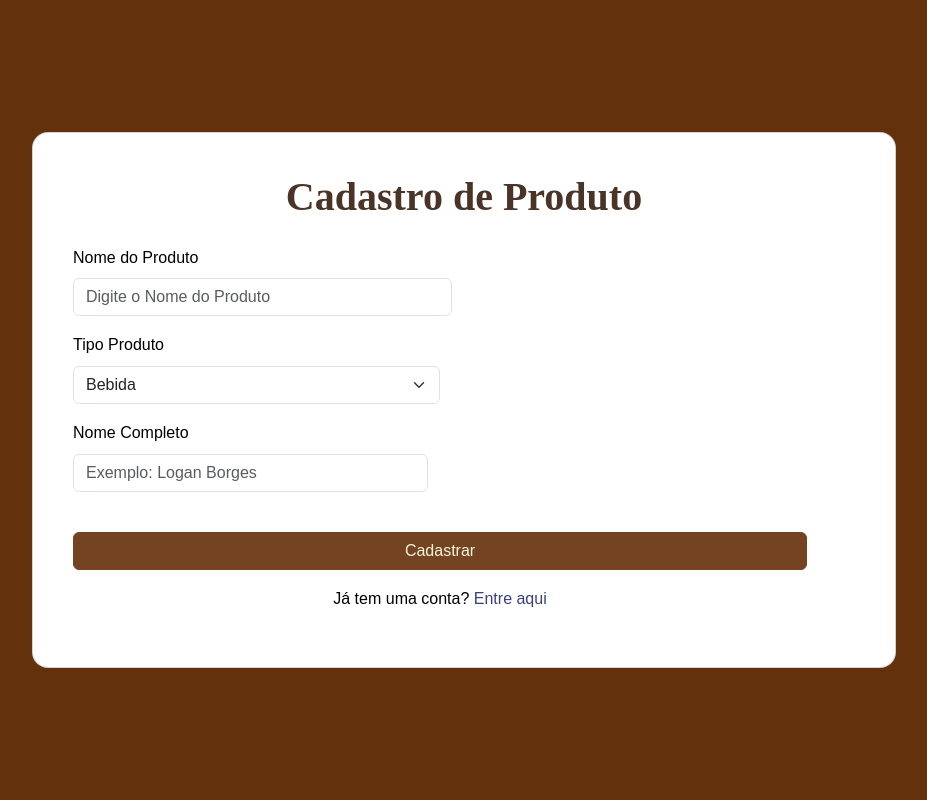
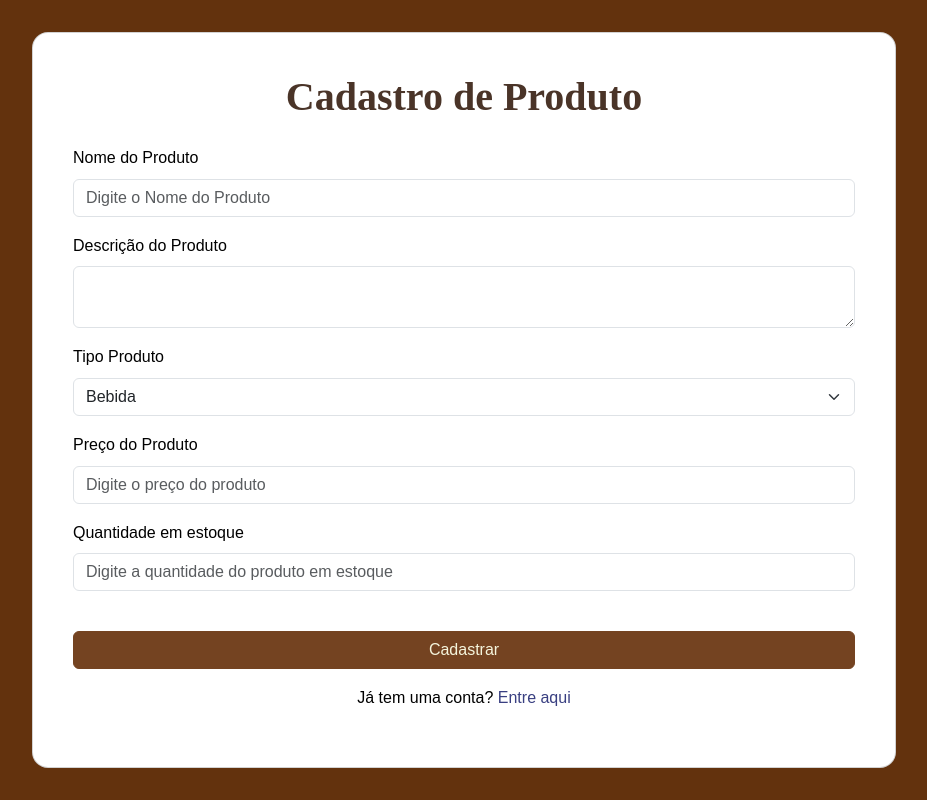
Before and after one commit to ODevAbreu/ExperienciaCriativa, a FastAPI app: template templates/pages/prodIncluir.html in a window 1280 px wide. Shown: the whole page, without its empty margins (176-1103 px from the left). Run offline with FastAPI, Linux system fonts and the light colour scheme; the template is opened without the code that fills it, so the values that code supplies are empty; some libraries are stand-ins or nearby versions.

Commit message:
pagina de incluir produto

```diff
--- a/templates/pages/prodIncluir.html
+++ b/templates/pages/prodIncluir.html
@@ -29,25 +29,38 @@
 
             <form>
               <div class="row">
-                <div class="col-12 col-md-6 mb-3">
+                <div class="mb-3">
                   <label class="form-label" for="nome_prod">Nome do Produto</label>
                   <input type="text" id="nome_prod" class="form-control" placeholder= "Digite o Nome do Produto" minlength="5" required/>
                 </div>
+                <div class="mb-3">
+                  <label for="descr_prod" class="form-label">Descrição do Produto</label>
+                  <textarea class="form-control" id="descr_prod" rows="2"></textarea>
+                </div>
+              </div>
                 <div class="row">
-                  <div class="col-12 col-md-6 mb-3">
+                  <div class="mb-3">
                     <label class="form-label" for="tipo_prod">Tipo Produto</label>
-                    <select name="tipo_prod" id="tipo_prod" class="form-select"    >
+                    <select name="tipo_prod" id="tipo_prod" class="form-select">
                       <option>Bebida</option>
                       <option>Pó</option>
 
                     </select>
                   </div>
+                </div>
                   <div class="row">
-                    <div class="col-12 col-md-6 mb-3">
-                      <label class="form-label" for="nome">Nome Completo</label>
-                      <input type="text" id="nome" class="form-control" placeholder= "Exemplo: Logan Borges " minlength="5" required/>
+                    <div class="mb-3">
+                      <label class="form-label" for="preco_prod">Preço do Produto</label>
+                      <input type="number" id="preco_prod" class="form-control" placeholder= "Digite o preço do produto " required/>
                     </div>
+                  </div>
 
+                  <div class="row">
+                    <div class="mb-3">
+                      <label class="form-label" for="qtd_prod">Quantidade em estoque</label>
+                      <input type="number" id="qtd_prod" class="form-control" placeholder= "Digite a quantidade do produto em estoque " required/>
+                    </div>
+                  </div>
               <div class="d-grid mt-4">
                 <button class="btn btn-dark btn-custom" type="submit" id="btnCadastrar">Cadastrar </button>
               </div>
```
